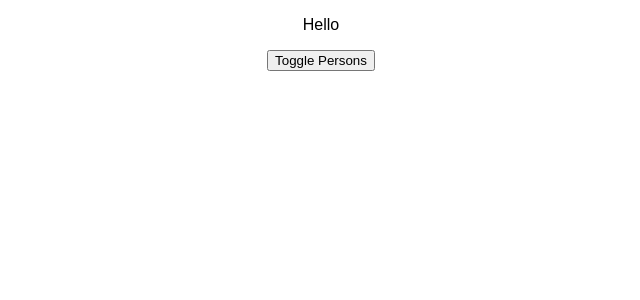
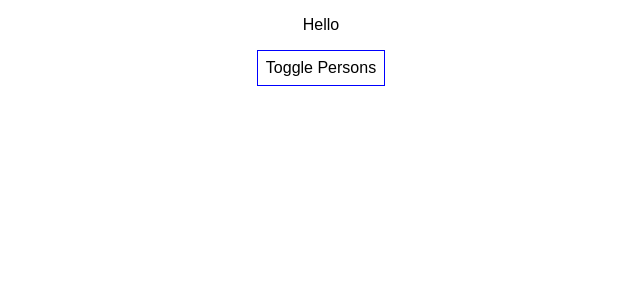
Before and after one commit to RedLeader12/ReactExercise1, a React (Create React App) app: page / in a window 1280 px wide. Shown: the top 300 px of the page, without its empty margins (319-959 px from the left). Built offline with nearby package versions, Linux system fonts and the light colour scheme.

Commit message:
Set default styling as an example to improve to dynamic styling

```diff
--- a/src/App.js
+++ b/src/App.js
@@ -40,6 +40,15 @@ class App extends Component {
 
   render() {
 
+    const style = {
+      backgroundColor: 'white',
+      font: 'inherit',
+      border: '1px solid blue',
+      padding: 8,
+      cursor: 'pointer',
+      outline: 'none'
+    }
+
     let persons = null
 
     if(this.state.showPersons === true) {
@@ -62,7 +71,7 @@ class App extends Component {
     return (
       <div className="App">
       <p> Hello </p>
-      <button onClick={this.togglePersonsHandler}> Toggle Persons </button>
+      <button onClick={this.togglePersonsHandler} style={style}> Toggle Persons </button>
       {persons}
       </div>
     );
```
